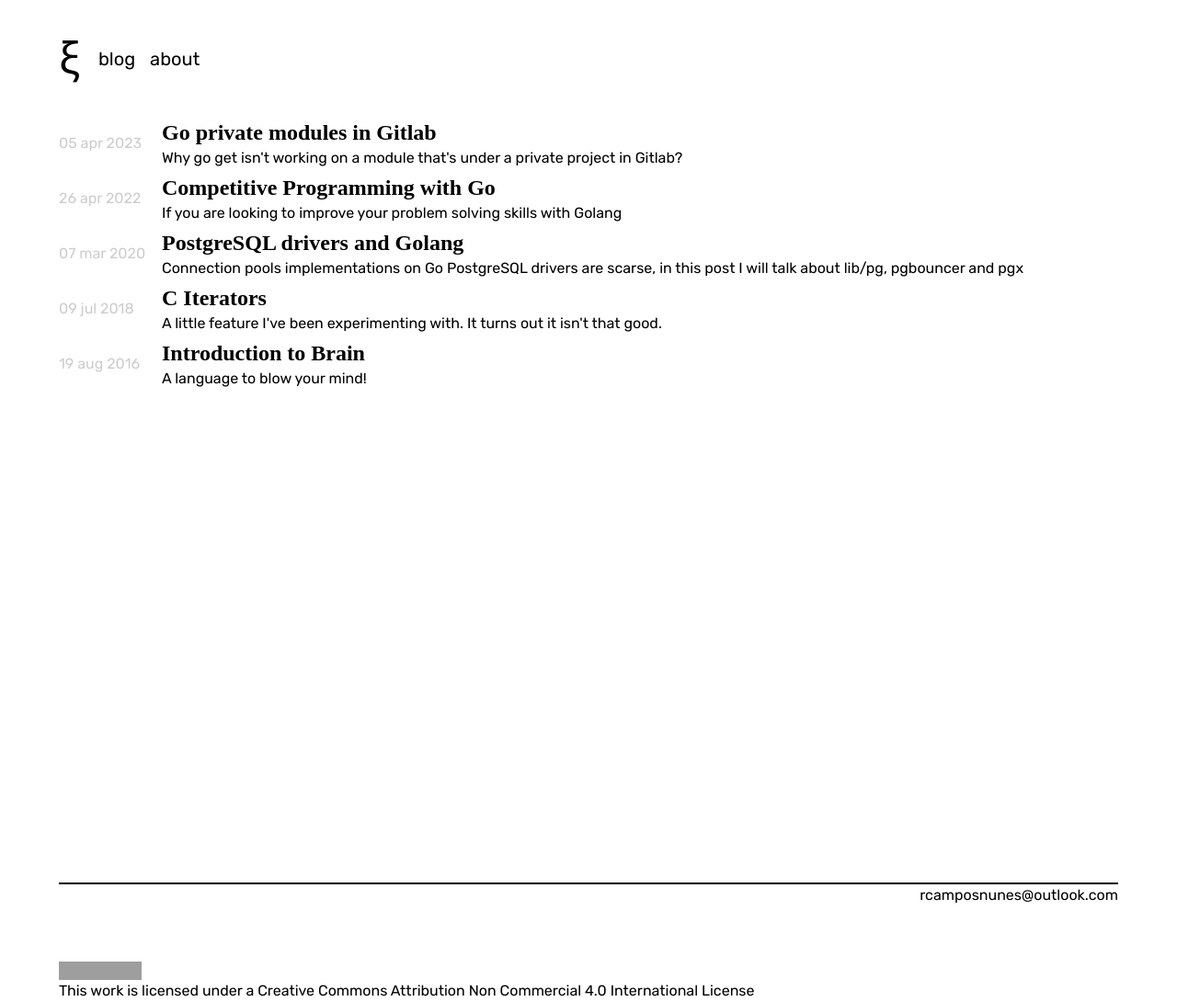
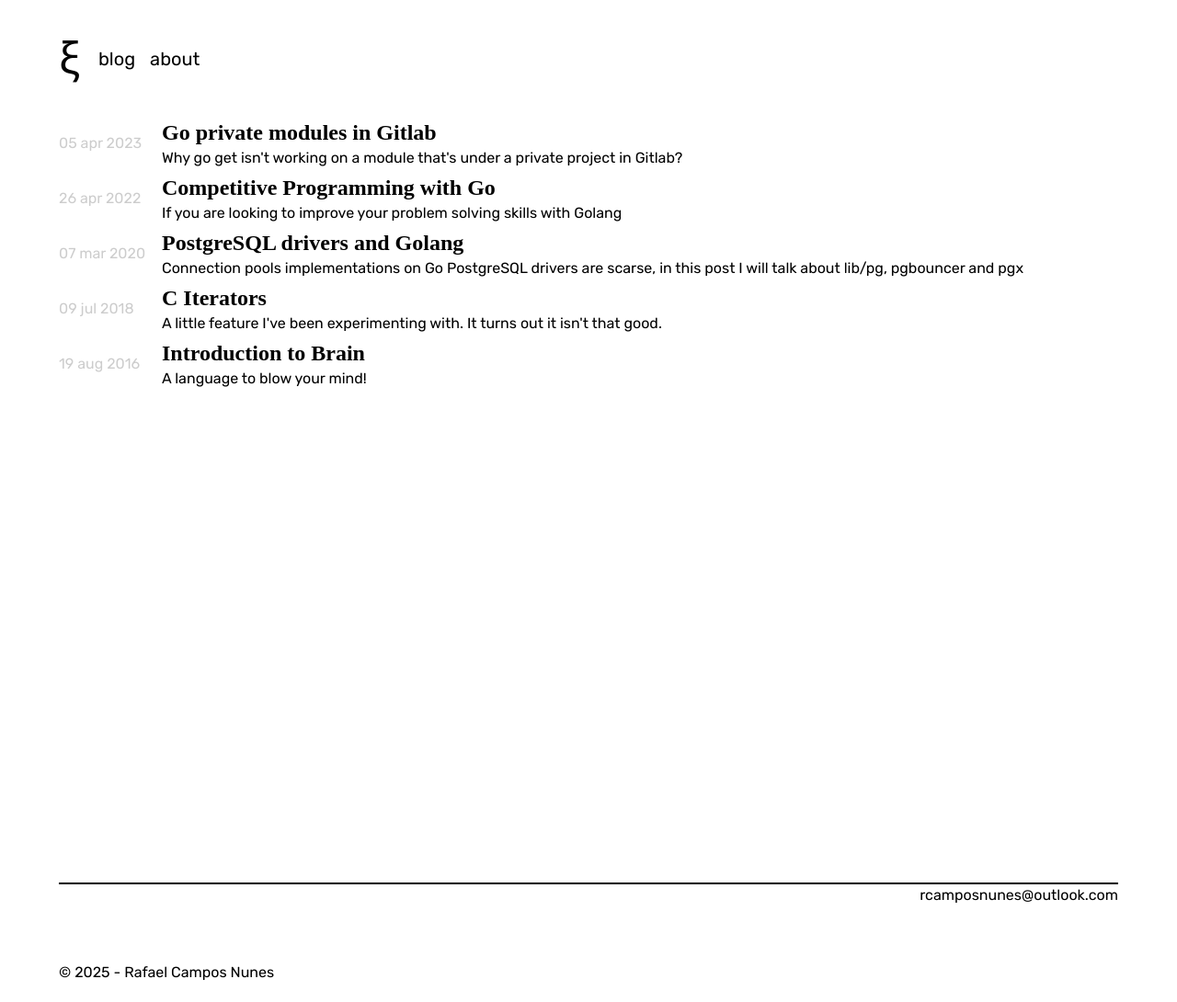
Before and after one commit to rafaelcn/rafaelcn.github.io, a Jekyll site: the page built from index.html, in a window 1280 px wide. Shown: the whole page at 92% size. Built offline with Jekyll 4.4.1, drawn with Linux system fonts in a browser that asks for light colours; nearby versions of some CDN libraries; some web fonts are replaced; grey boxes are pictures that could not be loaded.

Commit message:
Change license description
Signed-off-by: Rafael Campos Nunes <rcamposnunes@outlook.com>

```diff
--- a/_layouts/crude.html
+++ b/_layouts/crude.html
@@ -119,18 +119,7 @@
             <div class="flex flex-col">
                 <div id="contact" class="flex justify-end">{{site.email}}</div>
                 <div id="license" class="mt-15">
-                    <a
-                        class=""
-                        rel="license"
-                        href="http://creativecommons.org/licenses/by-nc/4.0/"
-                    >
-                        <img
-                            alt="Creative Commons License"
-                            src="https://i.creativecommons.org/l/by-nc/4.0/88x31.png"
-                        />
-                        This work is licensed under a Creative Commons
-                        Attribution Non Commercial 4.0 International License
-                    </a>
+                    &#169; <span id="license-date"></span> - Rafael Campos Nunes
                 </div>
             </div>
         </footer>
```
Also changed, not shown: other parts of _layouts/crude.html (+5 -0 lines).
